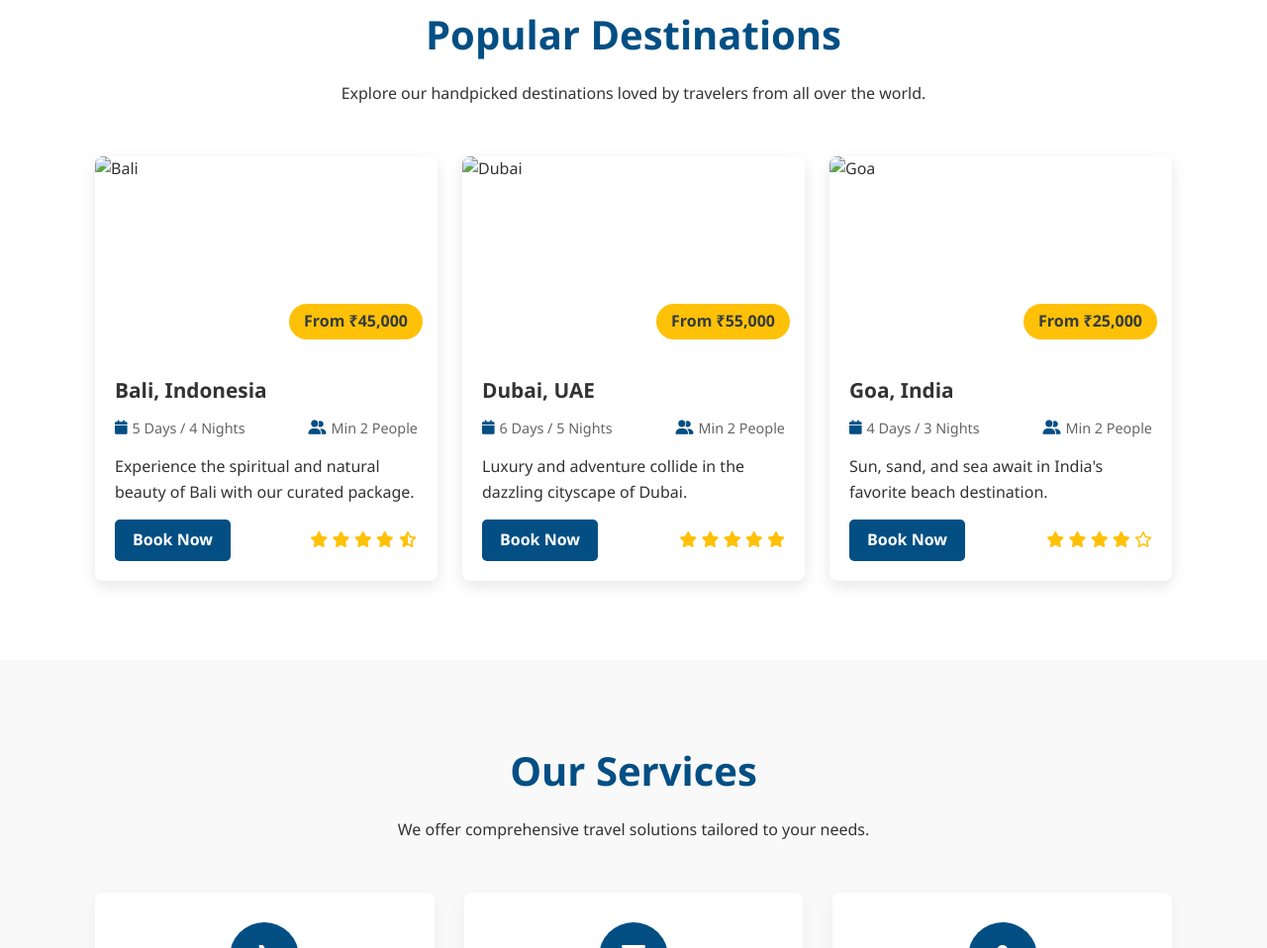
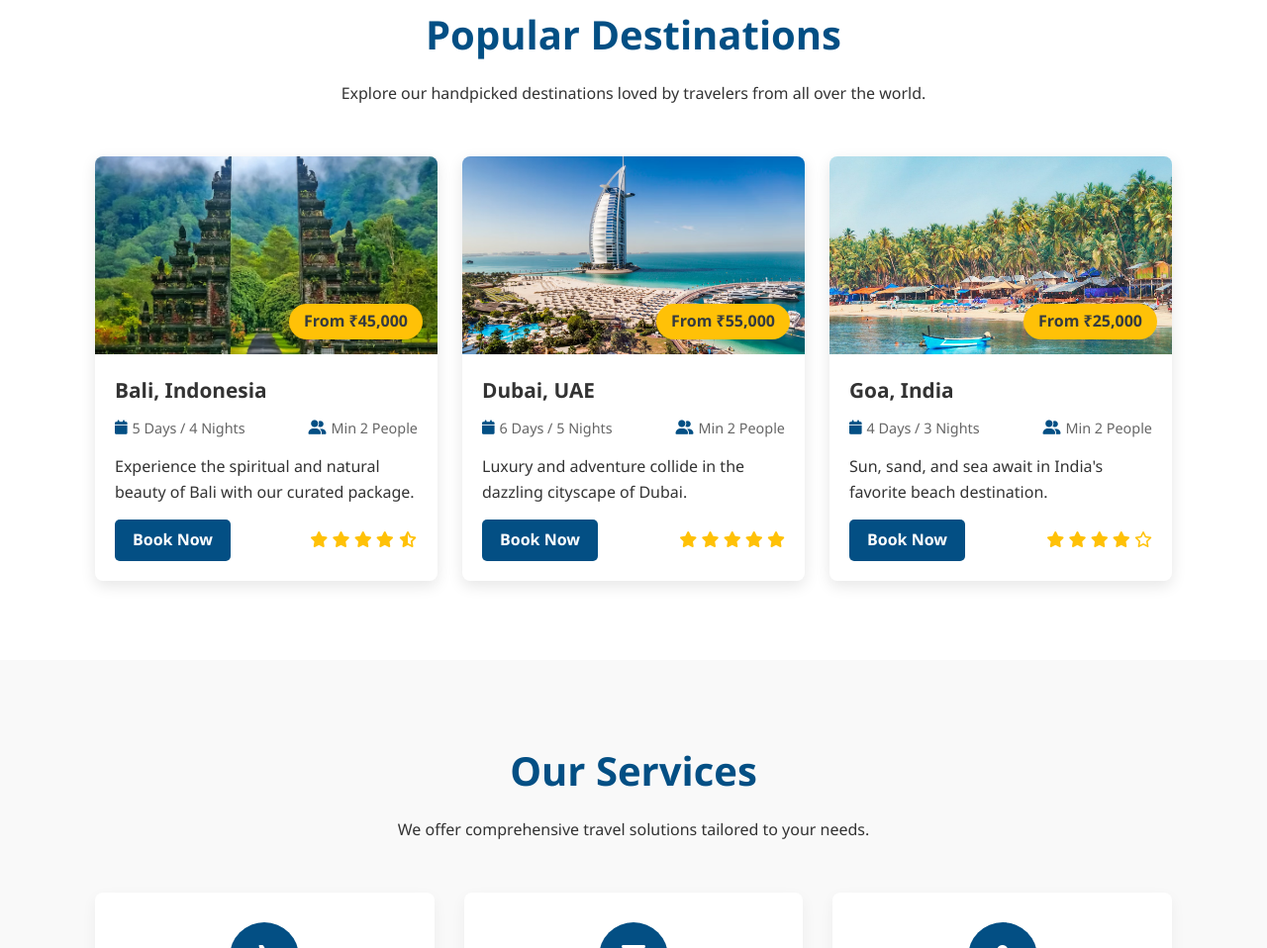
Before and after one commit to alt-daftari/alt-daftari.github.io, a plain HTML site: page index.html in a window 1280 px wide. Shown: the part 1047-2005 px from the top of the page at 99% size. Drawn offline with Linux system fonts and the light colour scheme.

Commit message:
Added images

```diff
--- a/index.html
+++ b/index.html
@@ -563,7 +563,7 @@
             <div class="destinations-grid">
                 <div class="destination-card">
                     <div class="destination-img">
-                        <img src="/api/placeholder/500/300" alt="Bali">
+                        <img src="assets/bali.webp" alt="Bali">
                         <div class="destination-price">From ₹45,000</div>
                     </div>
                     <div class="destination-info">
@@ -587,7 +587,7 @@
                 </div>
                 <div class="destination-card">
                     <div class="destination-img">
-                        <img src="/api/placeholder/500/300" alt="Dubai">
+                        <img src="assets/dubai.avif" alt="Dubai">
                         <div class="destination-price">From ₹55,000</div>
                     </div>
                     <div class="destination-info">
@@ -611,7 +611,7 @@
                 </div>
                 <div class="destination-card">
                     <div class="destination-img">
-                        <img src="/api/placeholder/500/300" alt="Goa">
+                        <img src="assets/goa.jpg" alt="Goa">
                         <div class="destination-price">From ₹25,000</div>
                     </div>
                     <div class="destination-info">
```
